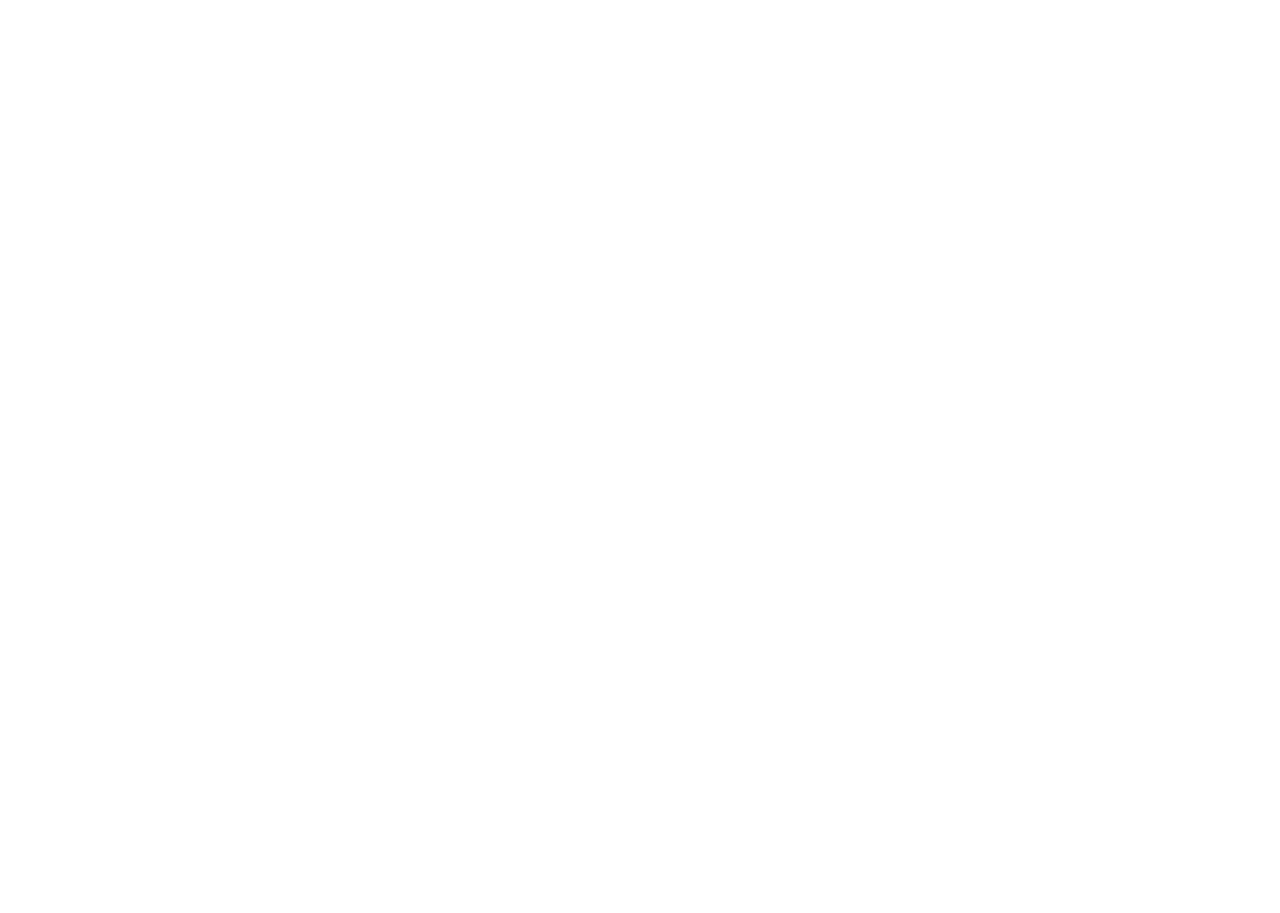
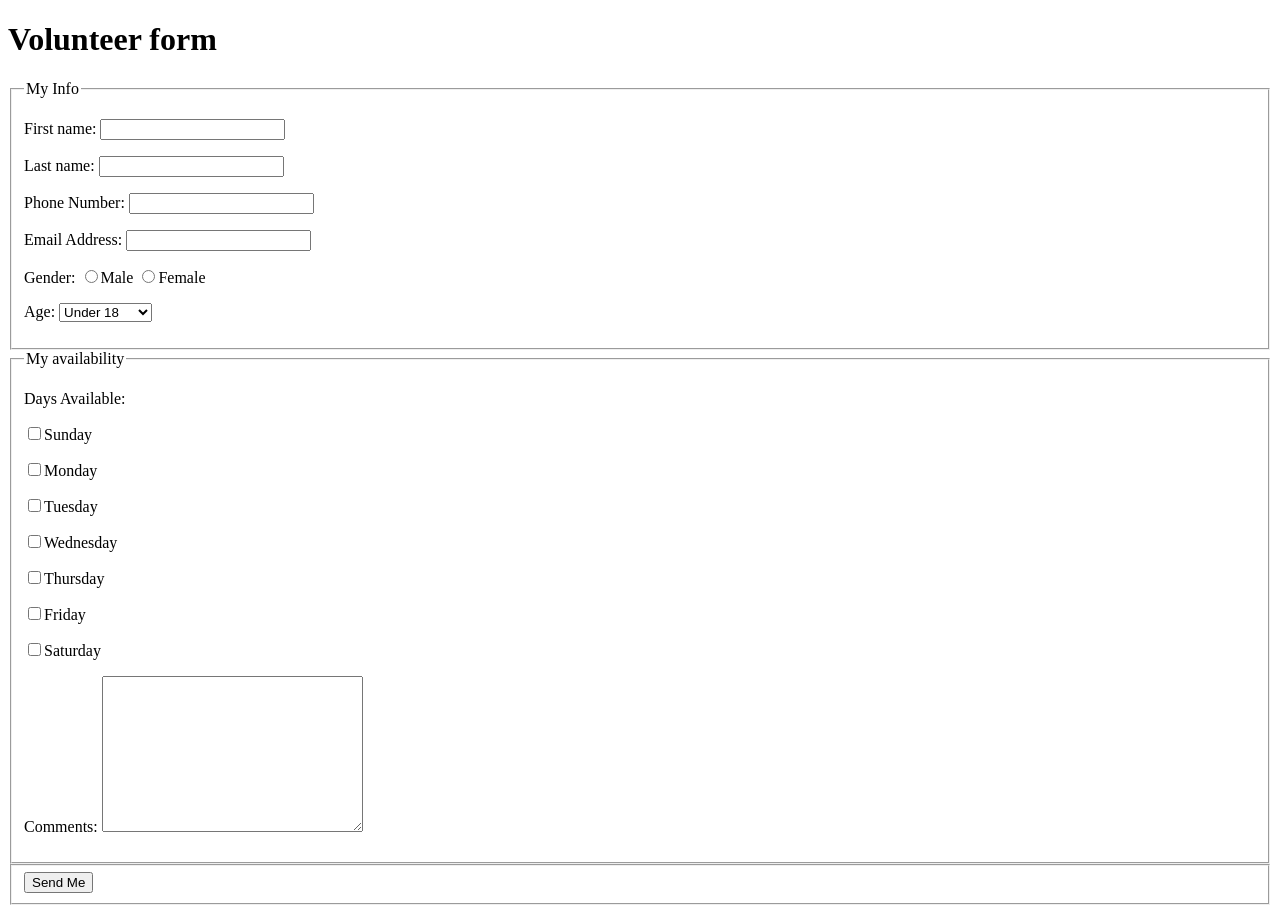
Before and after one commit to yh10106699/ITMD361-Lab4, a plain HTML site: page index.html in a window 1280 px wide. Before the commit the page ends 800 px from the top, so only its background shows below. Drawn offline with Linux system fonts and the light colour scheme.

Commit message:
submit lab4

```diff
--- a/index.html
+++ b/index.html
@@ -5,6 +5,46 @@
 	<title>ITMD-361 Internet Technologies and Web Design</title>
 </head>
 <body>
-
+	<h1>Volunteer form</h1>
+  <form method="POST" autocomplete="on" action="http://bloomingdale.sat.iit.edu/kriedan/lab3formscript.php">
+		<fieldset>
+			<legend>My Info</legend>
+			<p><label>First name:  <input type="text" name="first_name_field"></label></p>
+			<p><label>Last name:  <input type="text" name="last_name_field"></label></p>
+			<p><label>Phone Number:  <input type="text" name="phone_field"></label></p>
+			<p><label>Email Address:  <input type="text" name="email_field"></label></p>
+			<p>Gender: <label><input type="radio" name="gender_field" value="male">Male</label>
+				<lable><input type="radio" name="gender_field" value="female">Female</lable></p>
+			<p>Age:
+				<select name="age_field">
+					<option value="under18">Under 18</option>
+					<option value="18-24">18-24</option>
+					<option value="25-34">25-34</option>
+					<option value="35-44">35-44</option>
+					<option value="45-54">45-54</option>
+					<option value="55-64">55-64</option>
+					<option value="65 and over">65 and over</option>
+				</select>
+			</p>
+		</fieldset>
+		<fieldset>
+			<legend>My availability</legend>
+			<p>Days Available:</p>
+			<p><lable><input type="checkbox" name="available_field[]" value="Sunday">Sunday</lable></p>
+			<p><lable><input type="checkbox" name="available_field[]" value="Monday">Monday</lable></p>
+			<p><lable><input type="checkbox" name="available_field[]" value="Tuesday">Tuesday</lable></p>
+			<p><lable><input type="checkbox" name="available_field[]" value="Wednesday">Wednesday</lable></p>
+			<p><lable><input type="checkbox" name="available_field[]" value="Thursday">Thursday</lable></p>
+			<p><lable><input type="checkbox" name="available_field[]" value="Friday">Friday</lable></p>
+			<p><lable><input type="checkbox" name="available_field[]" value="Saturday">Saturday</lable></p>
+			<p><label>Comments:</lable>
+				<textarea cols="30" rows="10" name="comments_field"></textarea>
+			</p>
+			<p><input type="hidden" name="hidden_field" value="yyang153"></p>
+		</fieldset>
+		<fieldset>
+			<input type="submit" value="Send Me">
+		</fieldset>
+	</form>
 </body>
 </html>
```
